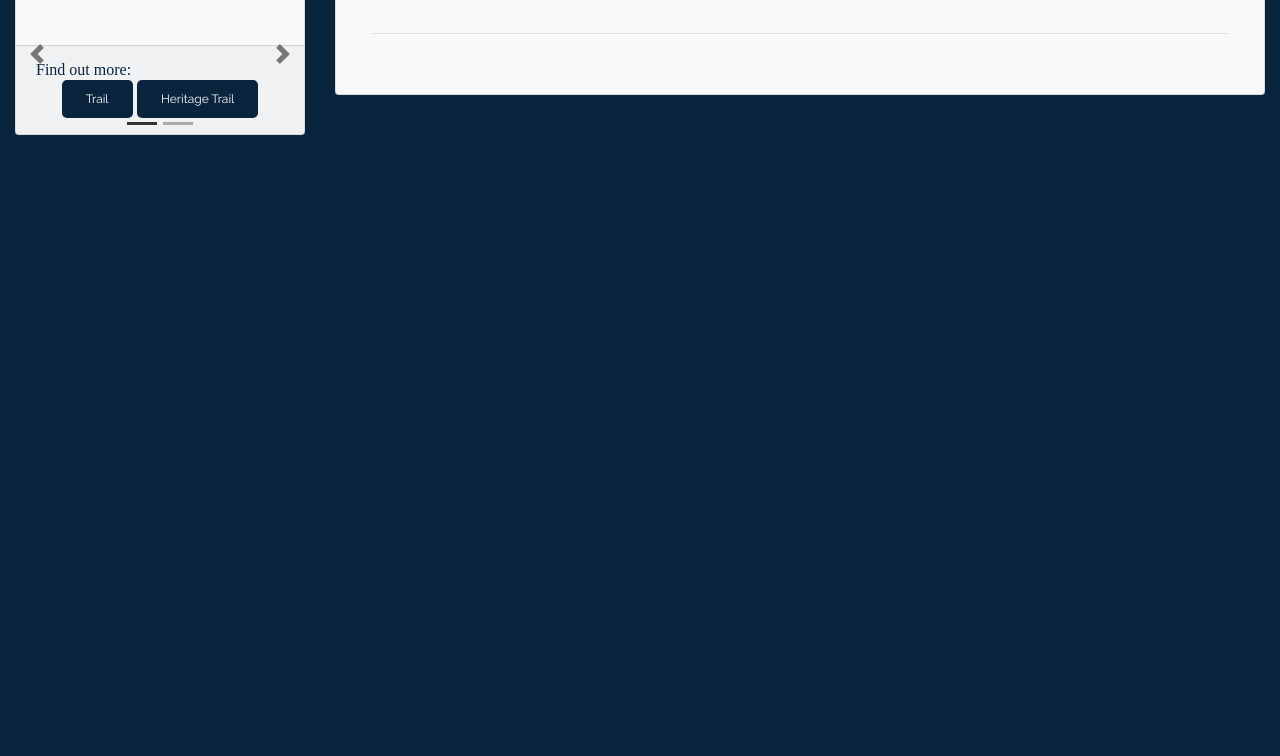
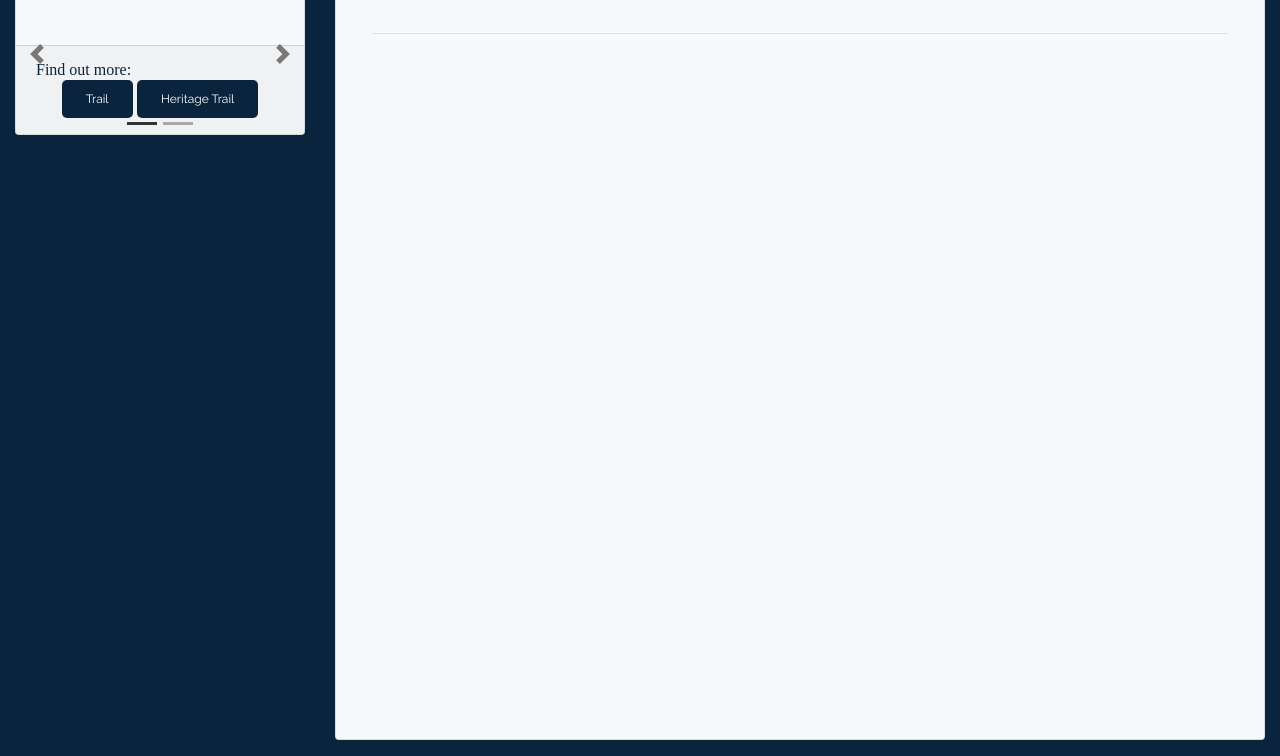
Before and after one commit to ryanlail/river-tees-rediscovered, a website: page Main_Proj/client/sculpture.html in a window 1280 px wide. Shown: the part 119-875 px from the top of the page. Drawn offline with Linux system fonts and the light colour scheme; a web font is replaced by a local one.

Commit message:
better sizing

```diff
--- a/Main_Proj/client/sculpture.html
+++ b/Main_Proj/client/sculpture.html
@@ -24,7 +24,7 @@
         </div>
     </div>
     <div class = "container-fluid h-100" id = "mainBox">
-        <div class = "row">
+        <div class = "row h-100">
             <div class = "col-md-3 order-last order-md-first sticky-top" id="pickMap">
                 <div id="mapPickCarousel" class="carousel slide rounded-lg my-3" data-interval="false" data-ride="carousel">
                     <ol class="carousel-indicators mb-0">
@@ -61,9 +61,9 @@
                     </a>
                 </div>
             </div>
-            <div class = "col-md-9 order-first order-md-last mt-3 h-100 sticky-top">
-                <div class = "card rounded-lg bg-light p-3" id="mainBlock">
-                    <div class="card-body h-100">
+            <div class = "col-md-9 order-first order-md-last my-3">
+                <div class = "card rounded-lg bg-light p-3 h-100" id="mainBlock">
+                    <div class="card-body min-vh-100">
                         <h1 id="sculptTitle"></h1>
                         <h2 id="artistName"></h2>
                         <hr class="my-4">
```
